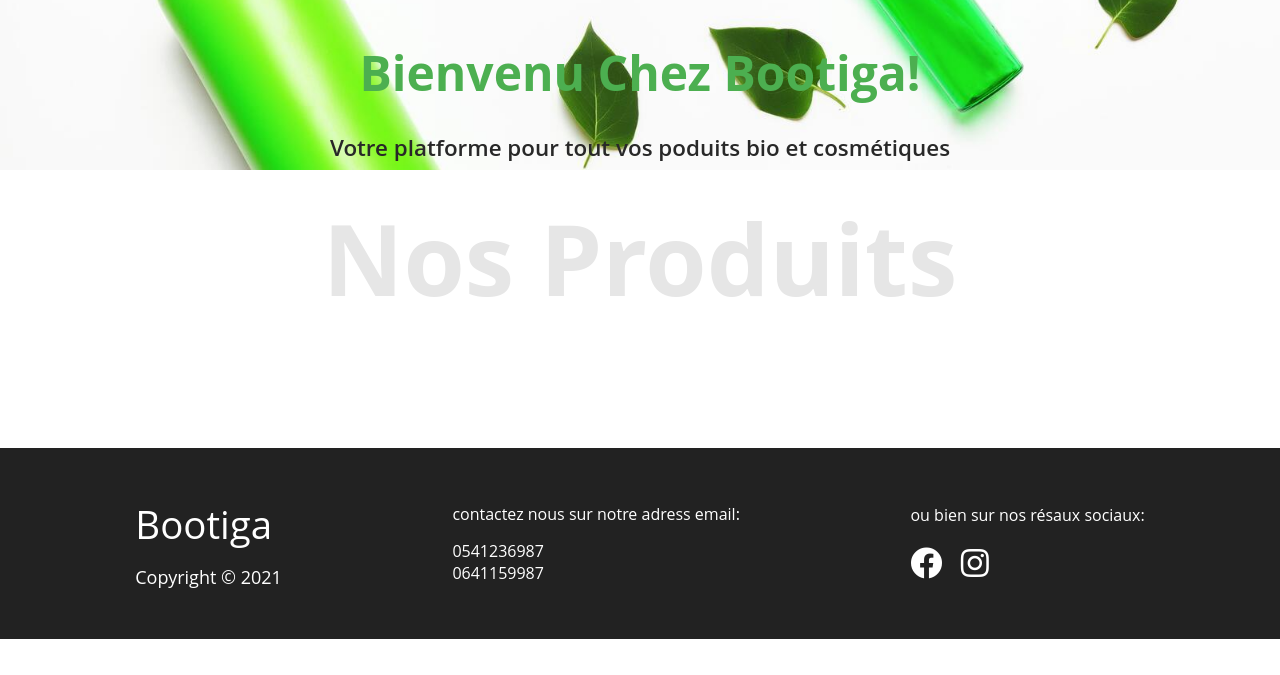
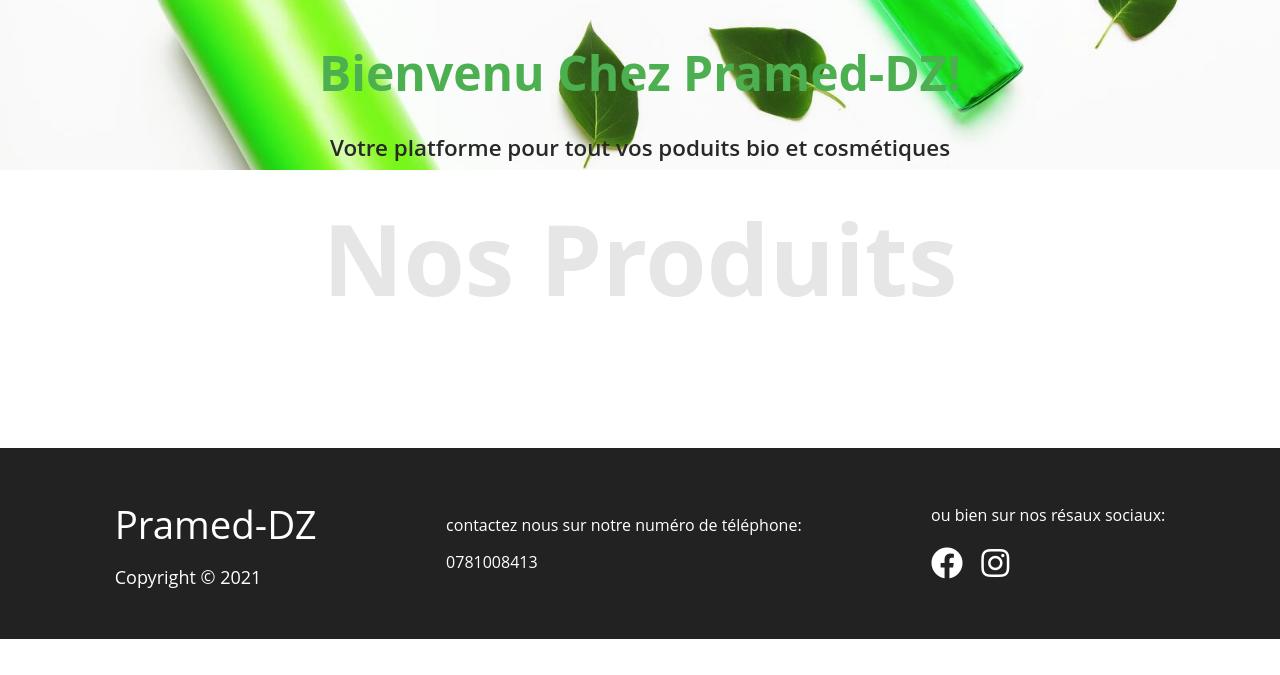
Before and after one commit to Ninou01/django-mini-ecommerce, a Django app: page /shop/ in a window 1280 px wide. Shown: the part 125-800 px from the top of the page. Run offline with Django 3.2, Linux system fonts and the light colour scheme; data that the repository does not hold is empty; parts of the project's set-up code (start-up, migrations or seed data) failed here and were passed over; some libraries are stand-ins or nearby versions.

Commit message:
edit some stuf

```diff
--- a/shop/templates/base.html
+++ b/shop/templates/base.html
@@ -37,14 +37,13 @@
     <footer>
         <div class="container">
             <div class="copyright">
-                <h3 class="title mg-bottom">Bootiga</h3>
+                <h3 class="title mg-bottom">Pramed-DZ</h3>
                 <p>Copyright &copy; 2021</p>
             </div>
             <div>
-                <p class="mg-bottom">contactez nous sur notre adress email:</p>
+                <p class="mg-bottom">contactez nous sur notre numéro de téléphone:</p>
                 <ul>
-                    <li>0541236987</li>
-                    <li>0641159987</li>
+                    <li>0781008413</li>
                 </ul>
             </div>
 
--- a/shop/templates/shop.html
+++ b/shop/templates/shop.html
@@ -9,7 +9,7 @@
 
 <section class="hero">
     <div>
-        <h2 class="hero__title">Bienvenu Chez Bootiga!</h2>
+        <h2 class="hero__title">Bienvenu Chez Pramed-DZ!</h2>
         <p class="hero__description">Votre platforme pour tout vos poduits bio et cosmétiques</p>
     </div>
 </section>
```
